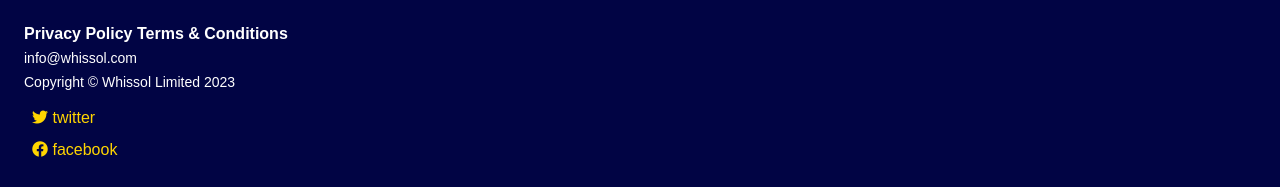
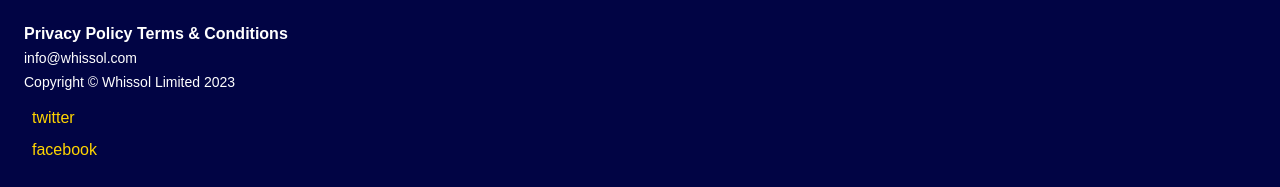
Before and after one commit to dbbill/dbbill.github.io, a Jekyll site: the page built from index.html, in a window 1280 px wide. Shown: the part 1031-1218 px from the top of the page. Built offline with Jekyll 4.4.1, drawn with Linux system fonts in a browser that asks for light colours; nearby versions of some CDN libraries; some web fonts are replaced.

Commit message:
Update footer.html

```diff
--- a/_includes/footer.html
+++ b/_includes/footer.html
@@ -16,8 +16,8 @@
             {% for network in site.social %}
             <li class="p-1">
                 <a href="{{ network.url }}">
-                    <i class="fa-brands fa-{{ network.title }}"></i>
                     <span>{{ network.title }}</span>
+                    <i class="fa-brands fa-{{ network.icon }}"></i>
                 </a>
             </li>
             {% endfor %}
```
